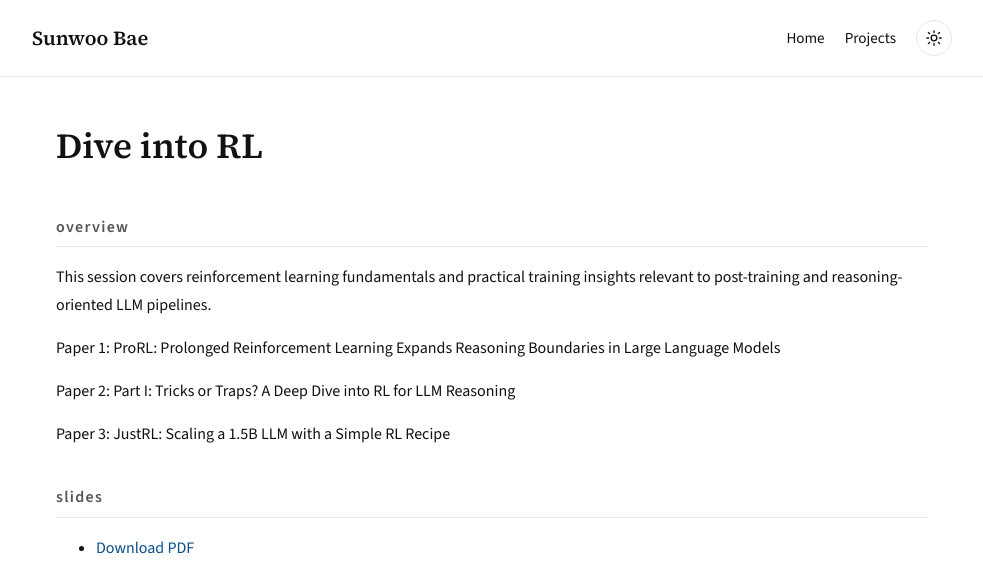
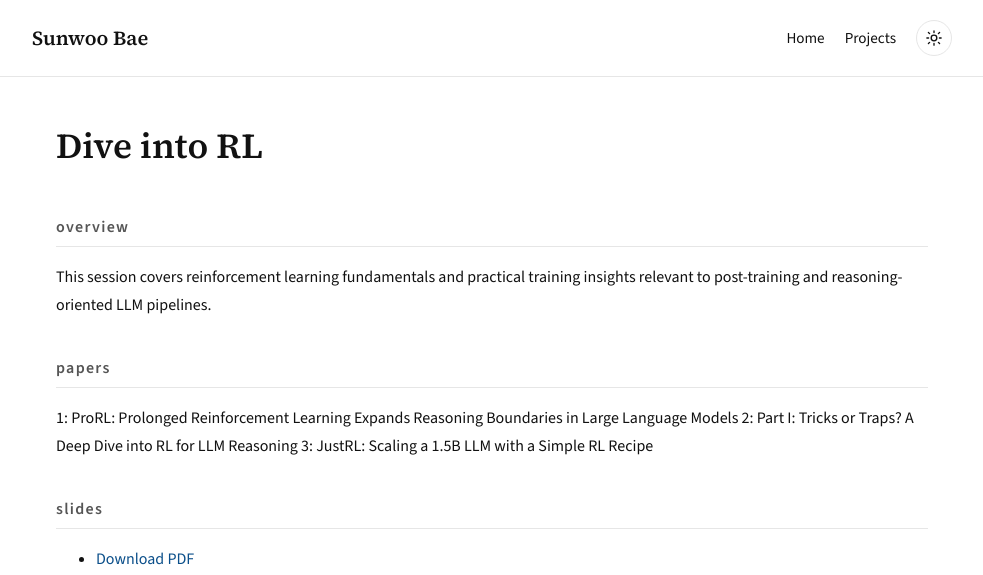
Before and after one commit to sunwoo02/sunwoo02.github.io, a Jekyll site: the page built from _pages/projects/dive-into-rl.md, in a window 1280 px wide. Shown: the top 575 px of the page, without its empty margins (148-1131 px from the left). Built offline with Jekyll 4.4.1, drawn with Linux system fonts in a browser that asks for light colours.

Commit message:
Update dive-into-rl.md

```diff
--- a/_pages/projects/dive-into-rl.md
+++ b/_pages/projects/dive-into-rl.md
@@ -7,11 +7,10 @@ permalink: /projects/dive-into-rl/
 ## Overview
 This session covers reinforcement learning fundamentals and practical training insights relevant to post-training and reasoning-oriented LLM pipelines.
 
-Paper 1: ProRL: Prolonged Reinforcement Learning Expands Reasoning Boundaries in Large Language Models
-
-Paper 2: Part I: Tricks or Traps? A Deep Dive into RL for LLM Reasoning
-
-Paper 3: JustRL: Scaling a 1.5B LLM with a Simple RL Recipe
+## Papers
+1: ProRL: Prolonged Reinforcement Learning Expands Reasoning Boundaries in Large Language Models
+2: Part I: Tricks or Traps? A Deep Dive into RL for LLM Reasoning
+3: JustRL: Scaling a 1.5B LLM with a Simple RL Recipe
 
 ## Slides
 - [Download PDF]({{ '/assets/pdf/reviews/dive-into-rl.pdf' | relative_url }})
```
